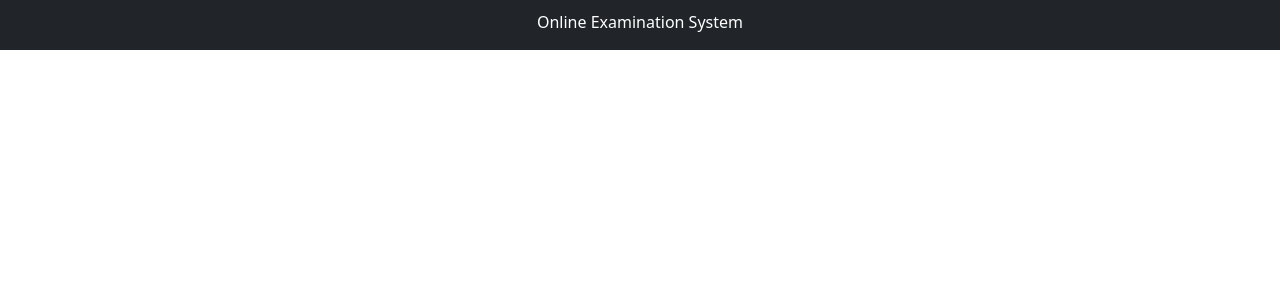
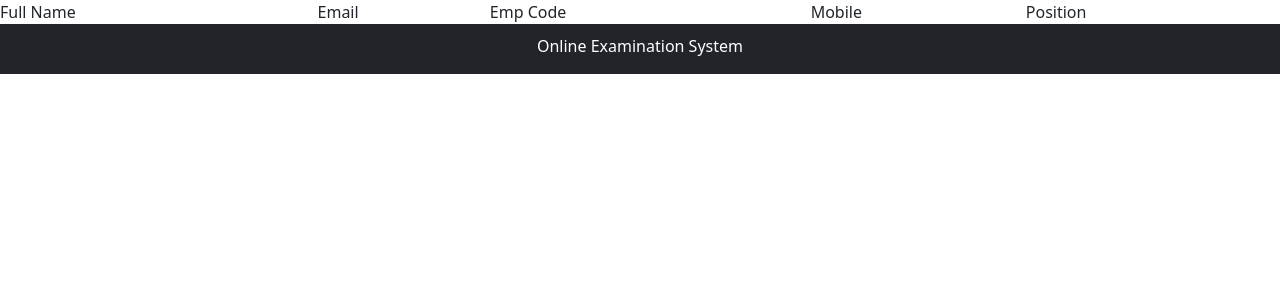
Before and after one commit to w-paul-g/Django-Project-A, a Django app: template HR-SYSTEM/Employees/templates/employee_list.html in a window 1280 px wide. Shown: the part 74-374 px from the top of the page. Run offline with Django 5.2, Linux system fonts and the light colour scheme; the template is opened without the code that fills it, so the values that code supplies are empty.

Commit message:
initial commit

```diff
--- a/HR-SYSTEM/Employees/templates/employee_list.html
+++ b/HR-SYSTEM/Employees/templates/employee_list.html
@@ -11,9 +11,50 @@
 
 {% block heading %}
 
+<h1>Employee List</h1>
+<h2>This is the records stored or saved about the company's employees  </h2>
+
 {% endblock %}
 
 {% block content %}
+<div></div>
+<div></div>
+<div></div>
+<table width="100%">
+    <thead>
+        <tr>
+            <td>Full Name</td>
+            <td>Email</td>
+            <td>Emp Code</td>
+            <td>Mobile</td>
+            <td>Position</td>
+            <td>
+
+            </td>
+        </tr>
+    </thead>
+    <tbody>
+
+    {% for Employee in employee_list %}
+
+        <tr>
+
+            <td>{{Employee.fullname}}</td>
+            <td>{{Employee.email}}</td>
+            <td>{{Employee.emp_code}}</td>
+            <td>{{Employee.mobile_no}}</td>
+            <td>{{Employee.position}}</td>
+            <td>
+                <a href="{% url 'employee_update' employee.id %}"><button>UPDATE</button></a>
+                <a href="{% url 'employee_delete' employee.id %}"><button>DELETE</button></a>
+            </td>
+
+        </tr>
+
+    {% endfor %}
+
+    </tbody>
+</table>
 
 {% endblock %}
 
--- a/HR-SYSTEM/Employees/urls.py
+++ b/HR-SYSTEM/Employees/urls.py
@@ -20,6 +20,8 @@ from Employees import views
 
 urlpatterns = [
     path('admin/', admin.site.urls),
-    path('employee_form/', views.employee_form, name='employee_form'),
-    path('employee_list/', views.employee_list, name='employee_list')
+    path('employeeform/', views.employeeform, name='employeeform'),
+    path('employeelist/', views.employeelist, name='employee_list'),
+    path('<int:id>/', views.employeeform, name='employee_update'),
+    path('delete/<int:id>/', views.employee_delete, name='employee_delete'),
 ]
```
Also changed, not shown: HR-SYSTEM/Employees/models.py (+8 -1 lines), HR-SYSTEM/Employees/views.py (+25 -7 lines), Assesment_8/HR-SYSTEM/db.sqlite3, HR-SYSTEM/db.sqlite3.
